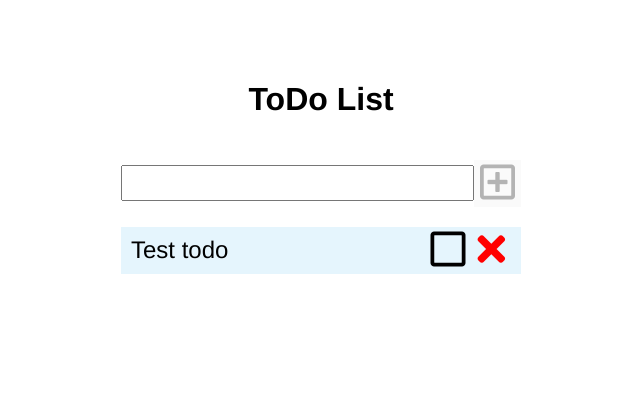
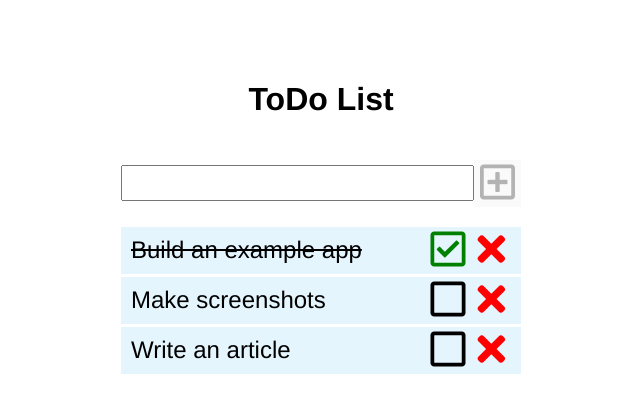
Before and after one commit to NataliaTepluhina/vue-apollo-todo, a Vue app: page / in a window 1280 px wide. Shown: the top 412 px of the page, without its empty margins (319-959 px from the left). Built offline with nearby package versions, Linux system fonts and the light colour scheme.

Commit message:
Changed todo-items

```diff
--- a/src/App.vue
+++ b/src/App.vue
@@ -32,8 +32,18 @@ export default {
       newItem: "",
       todoItems: [
         {
-          id: "1234",
-          text: "Test todo",
+          id: "1",
+          text: "Build an example app",
+          done: true
+        },
+        {
+          id: "2",
+          text: "Make screenshots",
+          done: false
+        },
+        {
+          id: "3",
+          text: "Write an article",
           done: false
         }
       ]
```
